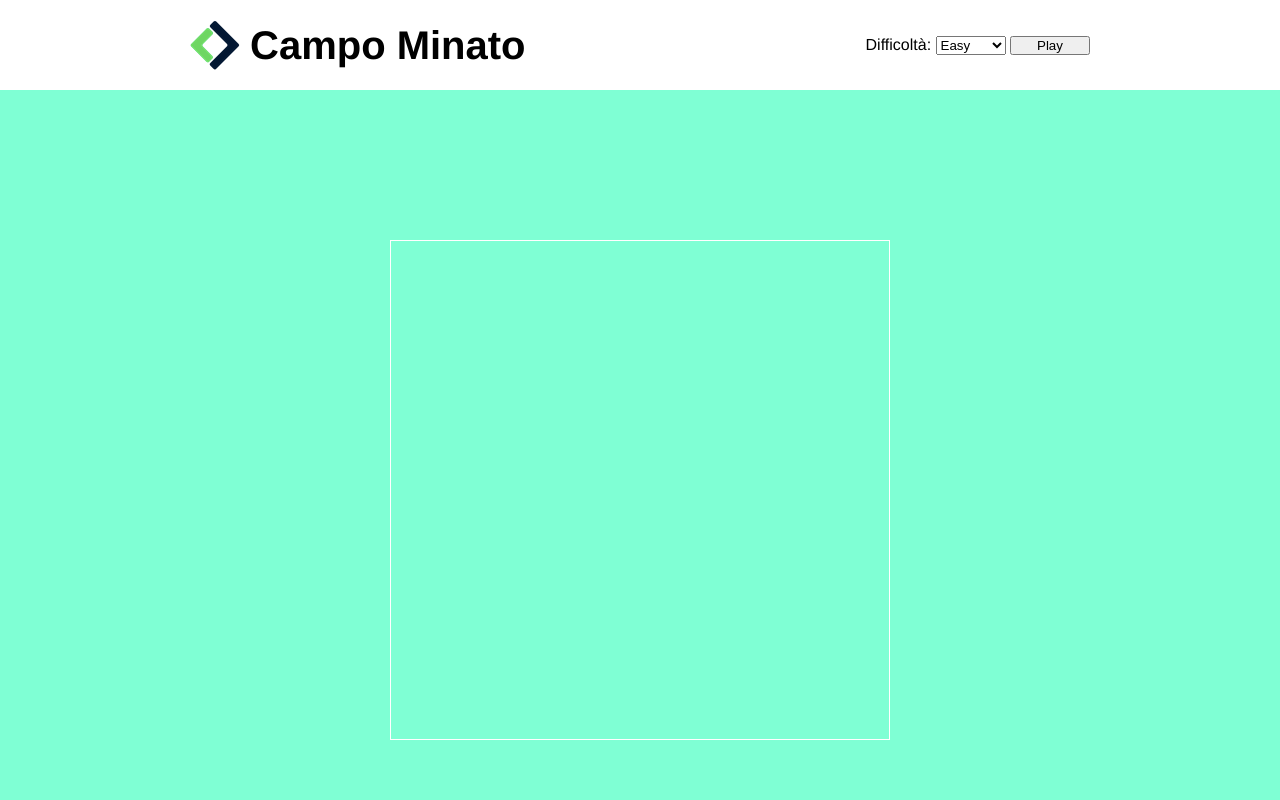
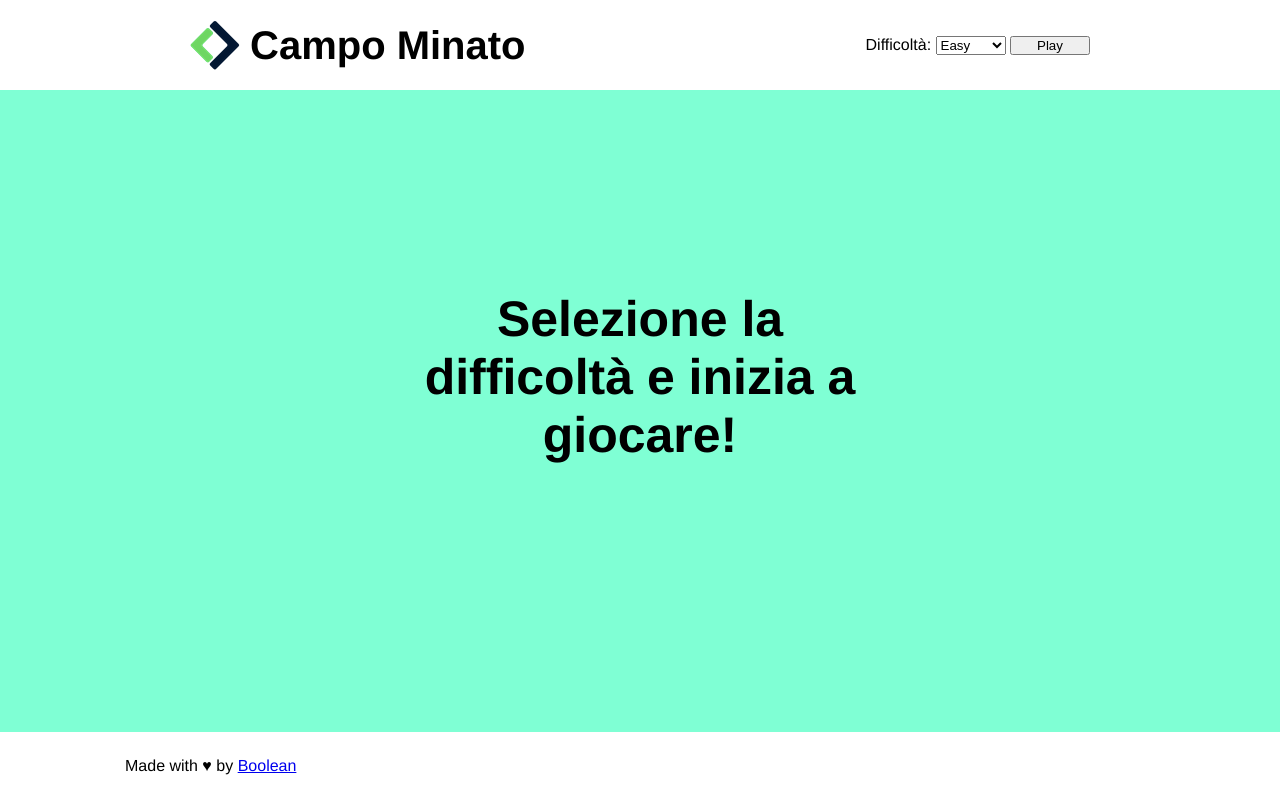
Before and after one commit to AngelaDeP/js-campominato-grid, a plain HTML site: page index.html in a window 1280 px wide. Shown: the top 800 px of the page. Drawn offline with Linux system fonts and the light colour scheme.

Commit message:
Aggiuste html e css

```diff
--- a/index.html
+++ b/index.html
@@ -30,7 +30,7 @@
                 <option value="3">Hard</option>
             </select>
 
-            <button class="ms_button-header">Play</button>
+            <button id="play" class="ms_button-header">Play</button>
 
         </div>
 
@@ -39,9 +39,9 @@
 
     <main class="container">
 
-        <div id="grid" class="grid-container">
+        <div id="grid">
 
-
+            <h1>Selezione la difficoltà e inizia a giocare!</h1>
 
         </div>
 
--- a/style.css
+++ b/style.css
@@ -45,18 +45,48 @@ header {
     margin: auto;
 }
 
-.grid-container {
+#grid {
     width: 500px;
     height: 500px;
     margin: 150px auto;
-    border: 1px solid #fff;
+}
+
+#grid h1 {
+    text-align: center;
+    font-size: 50px;
+    margin-top: 200px;
+}
+
+#grid::after {
+    content: "";
+    display: table;
+    clear: both;
+}
+
+
+/*Classi per i quadrati*/
+
+.square {
+    border: 1px solid #000;
+    float: left;
+    display: flex;
+    justify-content: center;
+    align-items: center;
+}
+
+.clicked {
+    background-color: #6495ED;
 }
 
 /*Sezione footer*/
 
 footer {
+    width: 100%;
     background-color: #fff;
     padding: 25px;
+    position: fixed;
+    bottom: 0;
+    left: 0;
 }
 
 .ms_footer-link {
```
